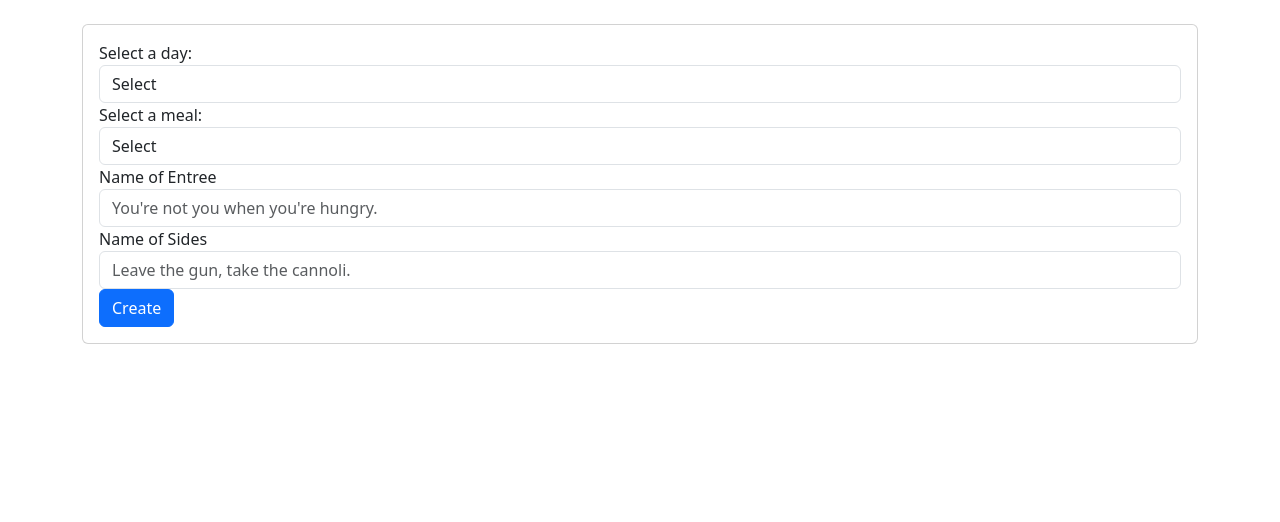
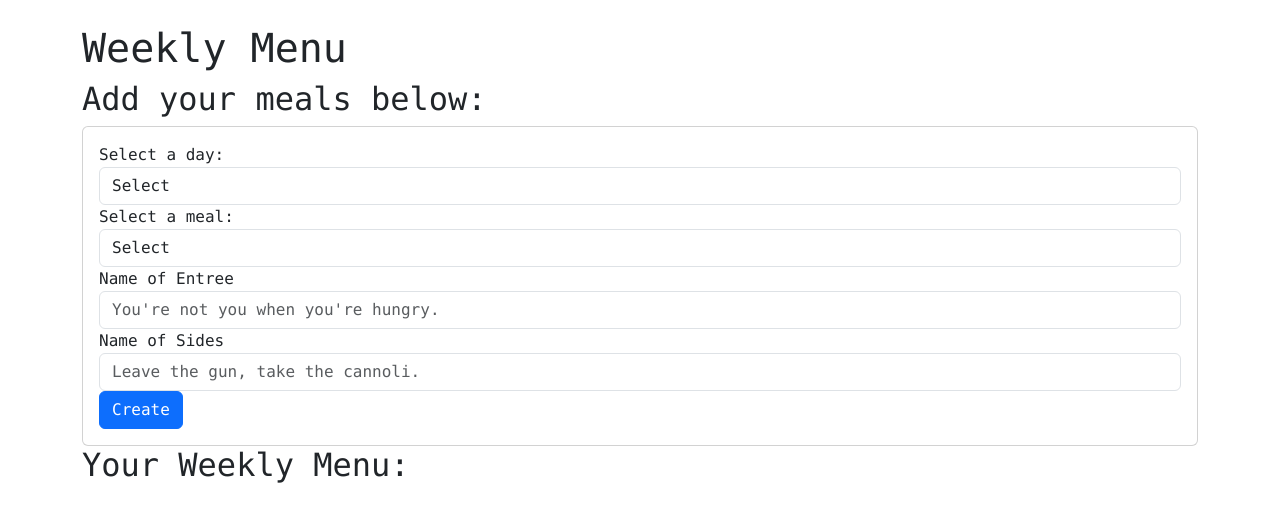
Before and after one commit to HeavensLanding/Weekly-Menu, a website: page index.html in a window 1280 px wide. Drawn offline with nearby package versions, Linux system fonts and the light colour scheme.

Commit message:
font change monospace

```diff
--- a/index.html
+++ b/index.html
@@ -10,8 +10,10 @@
         integrity="sha384-QWTKZyjpPEjISv5WaRU9OFeRpok6YctnYmDr5pNlyT2bRjXh0JMhjY6hW+ALEwIH" crossorigin="anonymous">
 
 </head>
-<body class="container">
+<body class="container font-monospace">
         <br>
+    <h1>Weekly Menu</h1>
+    <h2>Add your meals below:</h2>
         <div class="card">
             <div class="card-body">
                 <div class="row">
@@ -63,6 +65,9 @@
             </div>
         </div>
 
+
+
+<h2>Your Weekly Menu:</h2>
 <div id="tables-container">
     <!--Dynamic table added here from user input-->
 </div>
```
